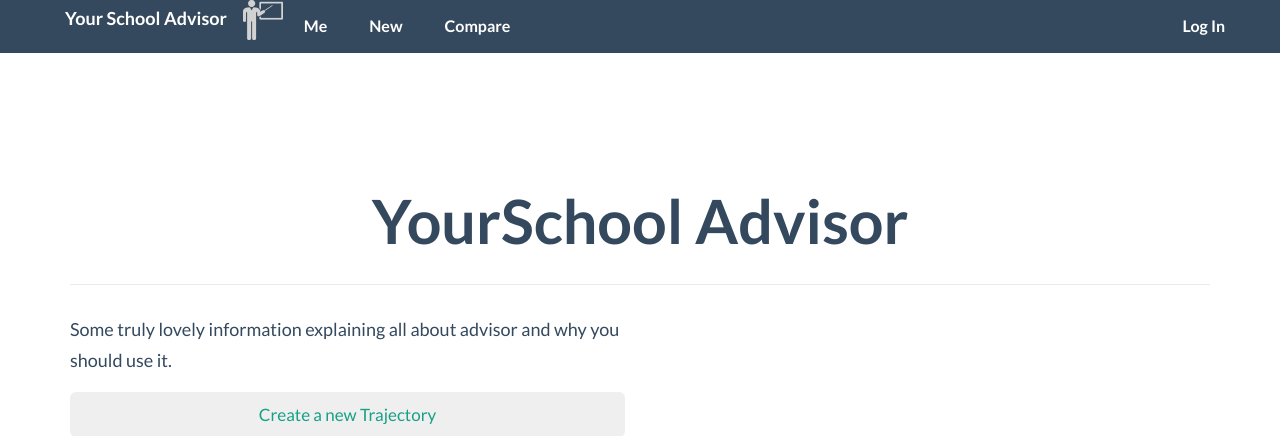
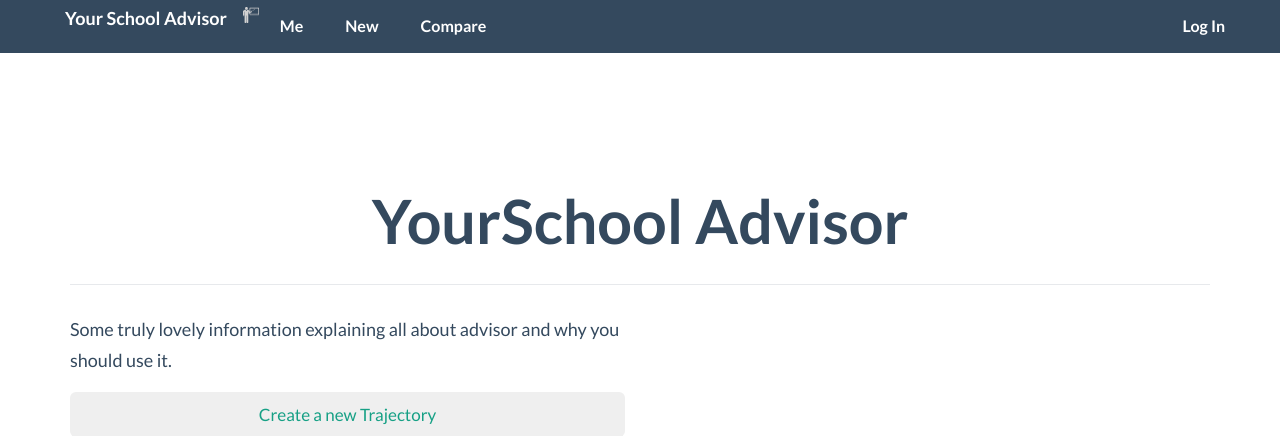
Before and after one commit to srct/advisor, a Django app: page / in a window 1280 px wide. Shown: the top 436 px of the page. Run offline with Django 3.2, Linux system fonts and the light colour scheme; some libraries are stand-ins or nearby versions.

Commit message:
icon smaller

```diff
--- a/advisor/static/css/style.css
+++ b/advisor/static/css/style.css
@@ -18,8 +18,8 @@ body {
   padding-top: 53px;
 }
 #icon{
-  width: 40px;
-  height: 40px;
+  width: 16px;
+  height: 16px;
 }
 #main {
   padding-top: 45px;
```
